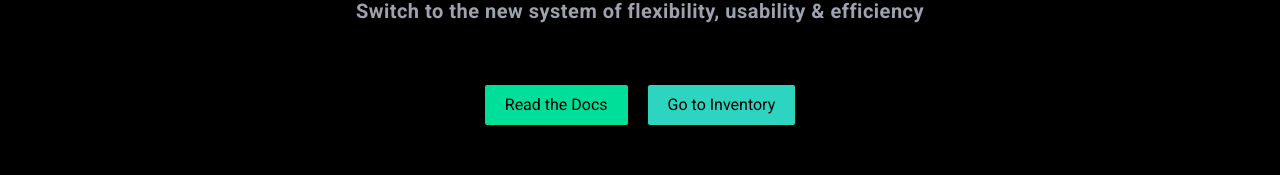
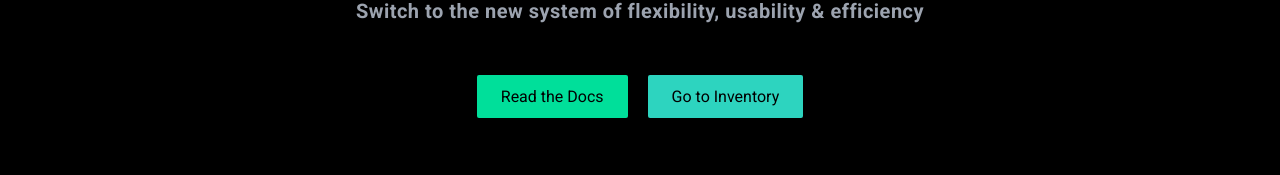
Before and after one commit to mijan-joy/inventory-management-app-client, a React (Create React App) app: page / in a window 1280 px wide. Shown: the part 379-554 px from the top of the page. Built offline with nearby package versions, Linux system fonts and the light colour scheme; no server answers.

Commit message:
added form reset on add item and add quantity

```diff
--- a/src/Pages/AddItem/AddItem.js
+++ b/src/Pages/AddItem/AddItem.js
@@ -5,6 +5,7 @@ import { useForm } from "react-hook-form";
 import { Link } from "react-router-dom";
 import { toast } from "react-toastify";
 import auth from "../../firebase.init";
+import ResetSuccessful from "../LogIn/ResetSuccessful/ResetSuccessful";
 
 const AddItem = () => {
     const [user] = useAuthState(auth);
@@ -12,6 +13,7 @@ const AddItem = () => {
         register,
         formState: { errors },
         handleSubmit,
+        reset,
     } = useForm();
     const onSubmit = (data) => {
         data.quantity = parseInt(data.quantity);
@@ -24,6 +26,7 @@ const AddItem = () => {
                 .then(toast.success("Item add successful"));
         };
         post();
+        reset();
     };
     return (
         <div className="container mx-auto">
--- a/src/Pages/Home/Banner/Banner.js
+++ b/src/Pages/Home/Banner/Banner.js
@@ -1,4 +1,5 @@
 import React from "react";
+import { Link } from "react-router-dom";
 
 const Banner = () => {
     return (
@@ -15,12 +16,18 @@ const Banner = () => {
                 efficiency
             </p>
             <div className="pt-10">
-                <button className="bg-rakib-400 hover:bg-emerald-500 px-5 py-2 rounded-sm text-black mr-5">
+                <Link
+                    to="/"
+                    className="bg-rakib-400 hover:bg-emerald-500 px-6 py-3 rounded-sm text-black mr-5"
+                >
                     Read the Docs
-                </button>
-                <button className="bg-teal-400 hover:bg-teal-500 px-5 py-2 rounded-sm text-black">
+                </Link>
+                <Link
+                    to="/inventory/manage"
+                    className="bg-teal-400 hover:bg-teal-500 px-6 py-3 rounded-sm text-black"
+                >
                     Go to Inventory
-                </button>
+                </Link>
             </div>
         </div>
     );
--- a/src/Pages/ManageItem/ManageItem.js
+++ b/src/Pages/ManageItem/ManageItem.js
@@ -44,6 +44,7 @@ const ManageItem = () => {
         register,
         formState: { errors },
         handleSubmit,
+        reset,
     } = useForm();
     const onSubmit = (data) => {
         console.log(data);
@@ -53,11 +54,12 @@ const ManageItem = () => {
                     quantity: item.quantity + parseInt(data.quantity),
                 })
                 .then((response) => {
-                    console.log(response);
                     setQuantity(item.quantity);
+                    toast.success("Quantity added!");
                 });
         };
         update();
+        reset();
     };
     const handleManageInventoryBtn = () => {
         navigate("/inventory/manage");
```
